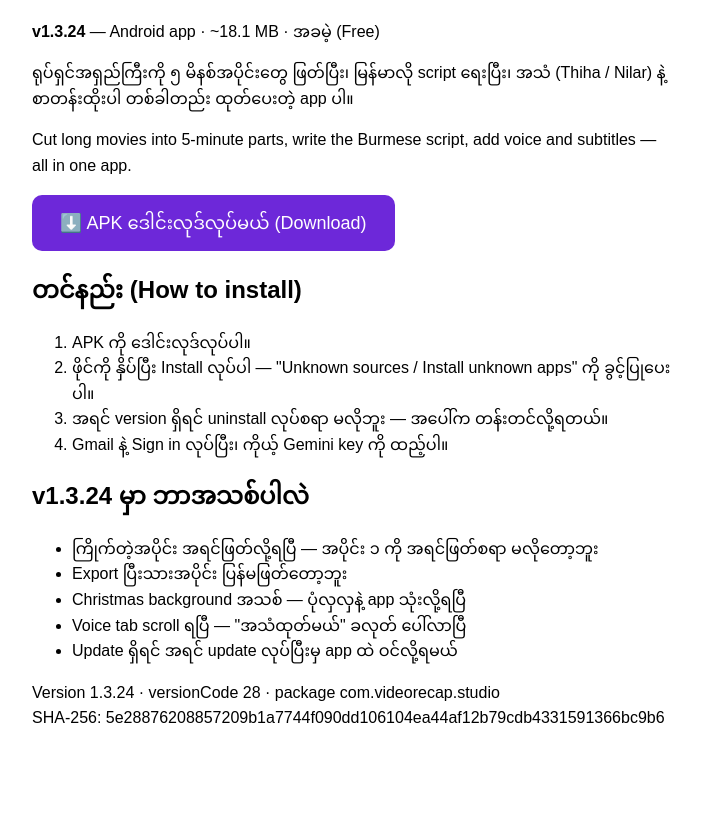
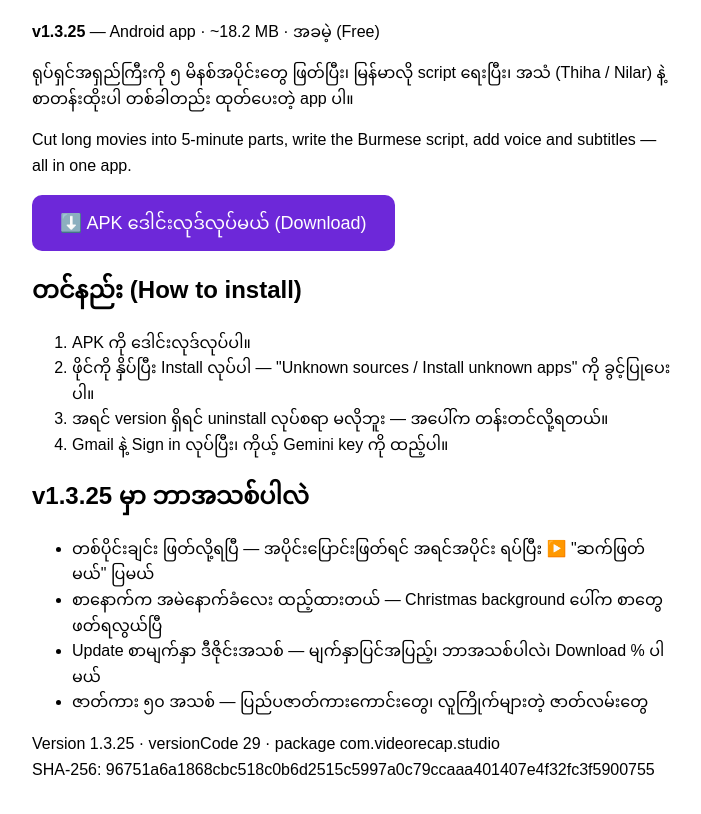
Before and after one commit to siangukmang869-sudo/video-recap-studio, a plain HTML site: page index.html in a window 1280 px wide. Shown: the part 94-908 px from the top of the page, without its empty margins (288-989 px from the left). Before the commit the page ends 865 px from the top, so only its background shows below. Drawn offline with Linux system fonts and the light colour scheme.

Commit message:
v1.3.25 download page

```diff
--- a/index.html
+++ b/index.html
@@ -3,15 +3,15 @@
 <head>
 <meta charset="utf-8">
 <meta name="viewport" content="width=device-width, initial-scale=1">
-<title>Video Recap Studio — Download APK (v1.3.24)</title>
-<meta name="description" content="Video Recap Studio v1.3.24 — ရုပ်ရှင်ဇာတ်ကားတွေကို ၅ မိနစ် recap လုပ်တဲ့ Android app။ အခမဲ့ ဒေါင်းလုဒ်လုပ်ပါ။ Free download for Android.">
+<title>Video Recap Studio — Download APK (v1.3.25)</title>
+<meta name="description" content="Video Recap Studio v1.3.25 — ရုပ်ရှင်ဇာတ်ကားတွေကို ၅ မိနစ် recap လုပ်တဲ့ Android app။ အခမဲ့ ဒေါင်းလုဒ်လုပ်ပါ။ Free download for Android.">
 </head>
 <body style="font-family:sans-serif;max-width:640px;margin:40px auto;padding:0 16px;line-height:1.6">
 <h1>🎬 Video Recap Studio</h1>
-<p><strong>v1.3.24</strong> — Android app · ~18.1 MB · အခမဲ့ (Free)</p>
+<p><strong>v1.3.25</strong> — Android app · ~18.2 MB · အခမဲ့ (Free)</p>
 <p>ရုပ်ရှင်အရှည်ကြီးကို ၅ မိနစ်အပိုင်းတွေ ဖြတ်ပြီး၊ မြန်မာလို script ရေးပြီး၊ အသံ (Thiha / Nilar) နဲ့ စာတန်းထိုးပါ တစ်ခါတည်း ထုတ်ပေးတဲ့ app ပါ။</p>
 <p>Cut long movies into 5-minute parts, write the Burmese script, add voice and subtitles — all in one app.</p>
-<p><a href="https://github.com/siangukmang869-sudo/video-recap-studio/releases/download/v1.3.24/VideoRecapStudio-v1.3.24.apk" style="display:inline-block;padding:14px 28px;background:#6d28d9;color:#fff;border-radius:10px;text-decoration:none;font-size:18px">⬇️ APK ဒေါင်းလုဒ်လုပ်မယ် (Download)</a></p>
+<p><a href="https://github.com/siangukmang869-sudo/video-recap-studio/releases/download/v1.3.25/VideoRecapStudio-v1.3.25.apk" style="display:inline-block;padding:14px 28px;background:#6d28d9;color:#fff;border-radius:10px;text-decoration:none;font-size:18px">⬇️ APK ဒေါင်းလုဒ်လုပ်မယ် (Download)</a></p>
 <h2>တင်နည်း (How to install)</h2>
 <ol>
 <li>APK ကို ဒေါင်းလုဒ်လုပ်ပါ။</li>
@@ -19,15 +19,14 @@
 <li>အရင် version ရှိရင် uninstall လုပ်စရာ မလိုဘူး — အပေါ်က တန်းတင်လို့ရတယ်။</li>
 <li>Gmail နဲ့ Sign in လုပ်ပြီး၊ ကိုယ့် Gemini key ကို ထည့်ပါ။</li>
 </ol>
-<h2>v1.3.24 မှာ ဘာအသစ်ပါလဲ</h2>
+<h2>v1.3.25 မှာ ဘာအသစ်ပါလဲ</h2>
 <ul>
-<li>ကြိုက်တဲ့အပိုင်း အရင်ဖြတ်လို့ရပြီ — အပိုင်း ၁ ကို အရင်ဖြတ်စရာ မလိုတော့ဘူး</li>
-<li>Export ပြီးသားအပိုင်း ပြန်မဖြတ်တော့ဘူး</li>
-<li>Christmas background အသစ် — ပုံလှလှနဲ့ app သုံးလို့ရပြီ</li>
-<li>Voice tab scroll ရပြီ — "အသံထုတ်မယ်" ခလုတ် ပေါ်လာပြီ</li>
-<li>Update ရှိရင် အရင် update လုပ်ပြီးမှ app ထဲ ဝင်လို့ရမယ်</li>
+<li>တစ်ပိုင်းချင်း ဖြတ်လို့ရပြီ — အပိုင်းပြောင်းဖြတ်ရင် အရင်အပိုင်း ရပ်ပြီး ▶️ "ဆက်ဖြတ်မယ်" ပြမယ်</li>
+<li>စာနောက်က အမဲနောက်ခံလေး ထည့်ထားတယ် — Christmas background ပေါ်က စာတွေ ဖတ်ရလွယ်ပြီ</li>
+<li>Update စာမျက်နှာ ဒီဇိုင်းအသစ် — မျက်နှာပြင်အပြည့်၊ ဘာအသစ်ပါလဲ၊ Download % ပါမယ်</li>
+<li>ဇာတ်ကား ၅၀ အသစ် — ပြည်ပဇာတ်ကားကောင်းတွေ၊ လူကြိုက်များတဲ့ ဇာတ်လမ်းတွေ</li>
 </ul>
-<p>Version 1.3.24 · versionCode 28 · package com.videorecap.studio<br>
-SHA-256: 5e28876208857209b1a7744f090dd106104ea44af12b79cdb4331591366bc9b6</p>
+<p>Version 1.3.25 · versionCode 29 · package com.videorecap.studio<br>
+SHA-256: 96751a6a1868cbc518c0b6d2515c5997a0c79ccaaa401407e4f32fc3f5900755</p>
 </body>
 </html>
```
